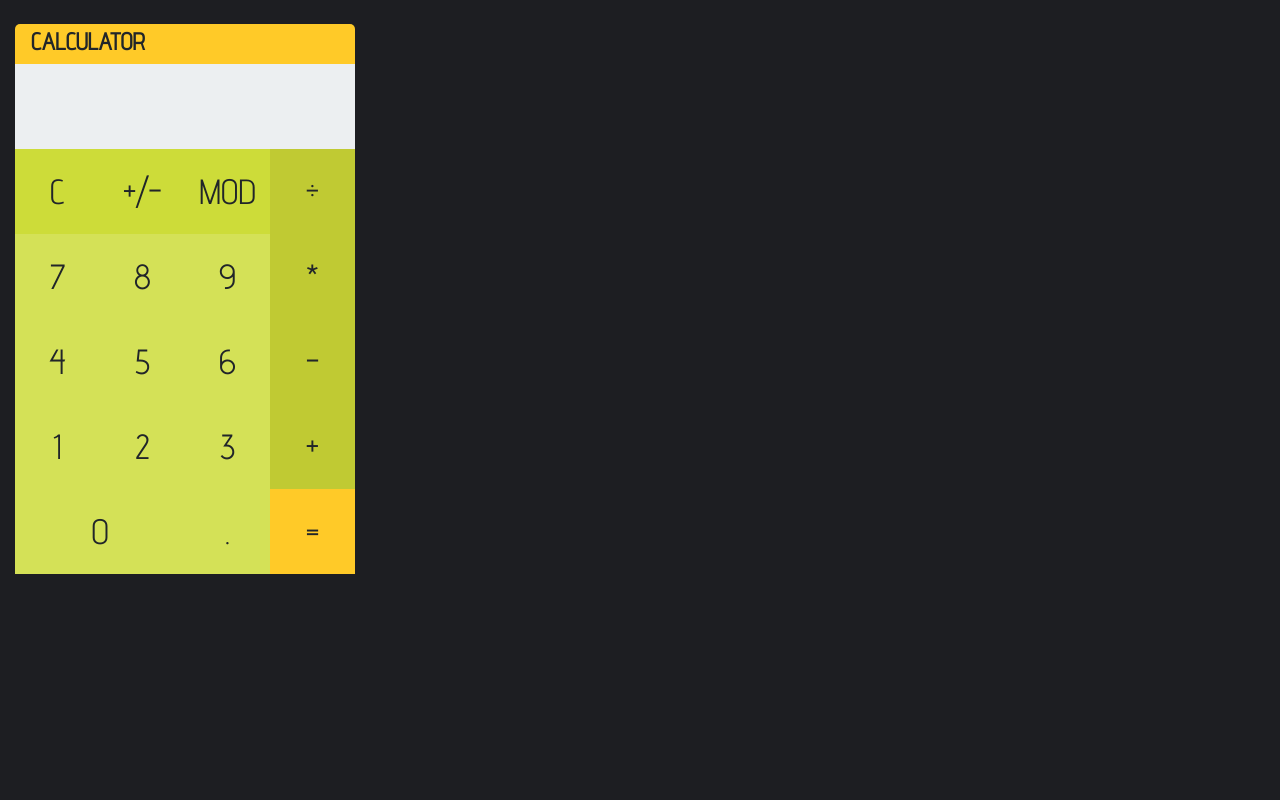
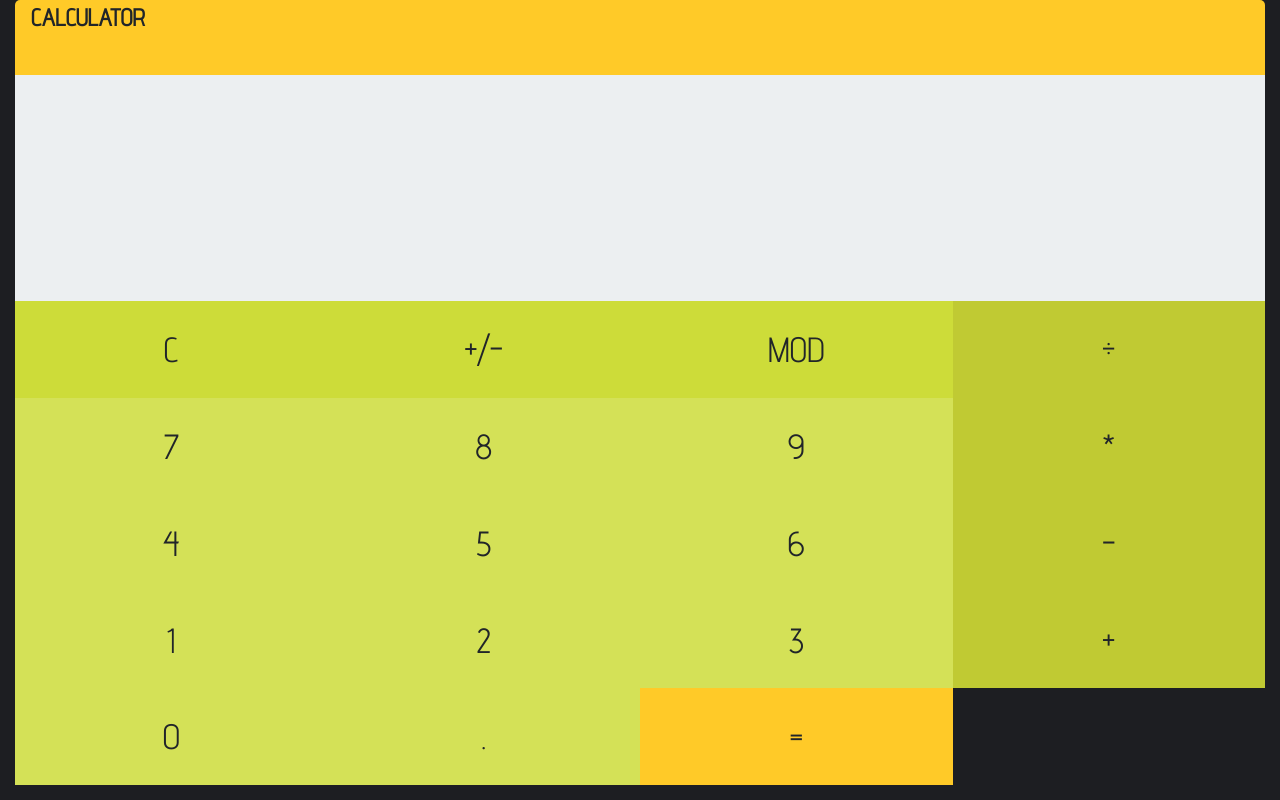
Before and after one commit to DiaZa13/WEB_LAB09, a React app: page / in a window 1280 px wide. Built offline with nearby package versions, Linux system fonts and the light colour scheme.

Commit message:
adding defensive programming when people first select an operation

```diff
--- a/src/components/calculator.jsx
+++ b/src/components/calculator.jsx
@@ -65,6 +65,11 @@ function Calculator() {
         });
         if (!plusMinus && value < 0) {
           setDisplay('ERROR');
+          setNumbers({
+            ...numbers,
+            first: '',
+            second: '',
+          });
         } else {
           setDisplay(value.toString());
         }
@@ -114,8 +119,17 @@ function Calculator() {
         module: false,
       });
       setDisplay('');
+      if (numbers.first === '') {
+        setNumbers({
+          ...numbers,
+          first: '0',
+        });
+        setDisplay('0');
+        setDisplay((state) => {
+          setDisplay(state);
+        });
+      }
       operate();
-      console.log(numbers.second);
     } else if (key.keyValue === '-') {
       setOperations({
         ...operations,
@@ -126,6 +140,16 @@ function Calculator() {
         module: false,
       });
       setDisplay('');
+      if (numbers.first === '') {
+        setNumbers({
+          ...numbers,
+          first: '0',
+        });
+        setDisplay('0');
+        setDisplay((state) => {
+          setDisplay(state);
+        });
+      }
       operate();
     } else if (key.keyValue === '÷') {
       setOperations({
@@ -137,6 +161,16 @@ function Calculator() {
         module: false,
       });
       setDisplay('');
+      if (numbers.first === '') {
+        setNumbers({
+          ...numbers,
+          first: '0',
+        });
+        setDisplay('0');
+        setDisplay((state) => {
+          setDisplay(state);
+        });
+      }
       operate();
     } else if (key.keyValue === 'MOD') {
       setOperations({
@@ -148,6 +182,16 @@ function Calculator() {
         subtraction: false,
       });
       setDisplay('');
+      if (numbers.first === '') {
+        setNumbers({
+          ...numbers,
+          first: '0',
+        });
+        setDisplay('0');
+        setDisplay((state) => {
+          setDisplay(state);
+        });
+      }
       operate();
     } else if (key.keyValue === '=') {
       operate();
@@ -160,6 +204,7 @@ function Calculator() {
         });
         setDisplay(display + key.keyValue.toString());
       } else if (display === numbers.first) {
+        console.log('aqui');
         setNumbers({
           ...numbers,
           second: numbers.second + key.keyValue.toString(),
@@ -189,7 +234,7 @@ function Calculator() {
   };
 
   return (
-    <div className="container-fluid mt-4">
+    <div className="container-fluid">
       <div className="d-flex flex-row flex-wrap calculator">
         <Display
           value={display}
--- a/src/components/display.jsx
+++ b/src/components/display.jsx
@@ -4,12 +4,12 @@ function Display(props) {
   const display = props;
   return (
     <div className="d-flex flex-column display">
-      <div className="bg-dark" style={{ height: '40px', borderTopLeftRadius: '5px', borderTopRightRadius: '5px' }}>
+      <div className="bg-dark h-25" style={{ borderTopLeftRadius: '5px', borderTopRightRadius: '5px' }}>
         <h4 className="ml-3 mt-1 font-weight-bold">
           CALCULATOR
         </h4>
       </div>
-      <div className="d-flex flex-column  bg-display" style={{ height: '85px' }}>
+      <div className="d-flex flex-column bg-display h-75 justify-content-flex-end">
         <p className="align-self-end mr-4 mt-2 mb-1 font-weight-normal text-light">
           {display.accumulate}
         </p>
--- a/src/components/keyItem.jsx
+++ b/src/components/keyItem.jsx
@@ -3,7 +3,7 @@ import React from 'react';
 function Key(props) {
   const key = props;
   return (
-    <button onClick={key.calculate} type="button" className={`btn ${key.color} key`} style={{ '--keyMinWidth': `${key.width}`, '--keyFontSize': `${key.font}` }} value={`${key.keyValue}`}>
+    <button onClick={key.calculate} type="button" className={`btn ${key.color} key`} style={{ '--keyMinWidth': `${key.width}` }} value={`${key.keyValue}`}>
       {key.keyValue}
     </button>
   );
--- a/src/components/keyboard.jsx
+++ b/src/components/keyboard.jsx
@@ -6,7 +6,7 @@ function Keyboard(props) {
   const prop = props;
   const keys = Key;
   return (
-    <div className="d-flex flex-wrap">
+    <div className="row row-cols-4 m-0">
       {
         keys.map((key) => {
           const index = keys.indexOf(key);
--- a/src/style/index.scss
+++ b/src/style/index.scss
@@ -9,17 +9,28 @@ body{
   --keyMinWidth: 50px;
   border-radius: 0px;
   width: var(--keyMinWidth);
-  height: 85px;
   font-size: 35px;
 }
 
 .display{
   width: 100%;
-  height: 125px;
 }
 
 .calculator{
   border-radius: 10px;
-  height: 550px;
-  width: 340px;
+  padding-bottom: 15px;
+  height: 100vh;
 }
+
+.justify-content-flex-end{
+  justify-content: flex-end;
+}
+
+h1{
+  font-size: 4rem;
+  height: 65px;
+}
+
+p{
+  height: 24px;
+}
```
